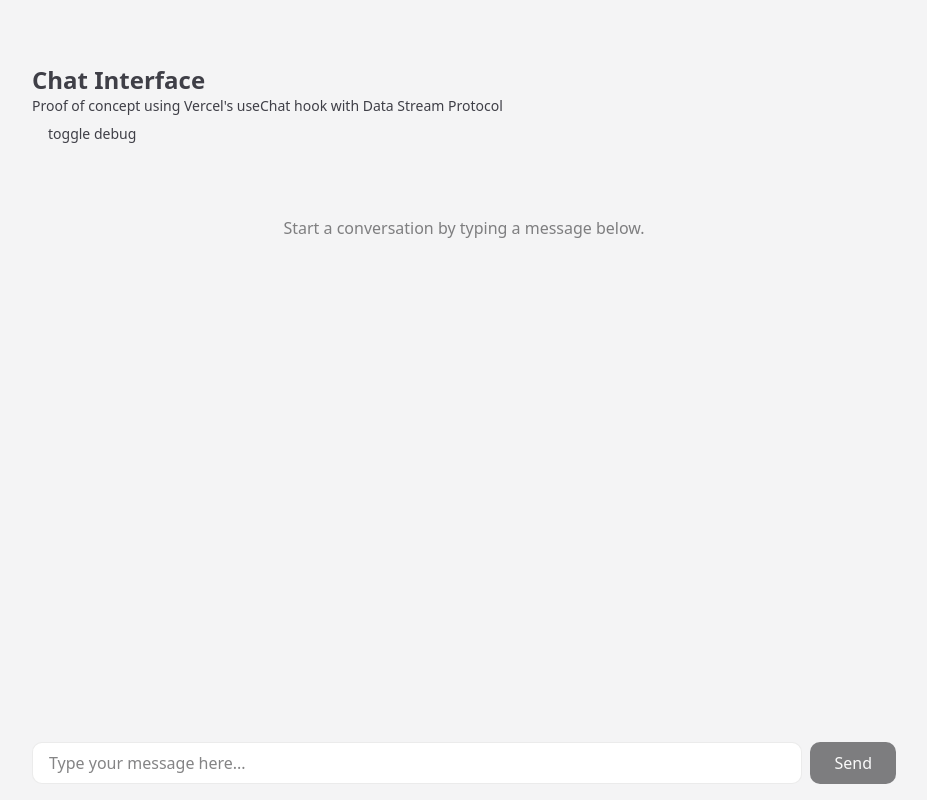
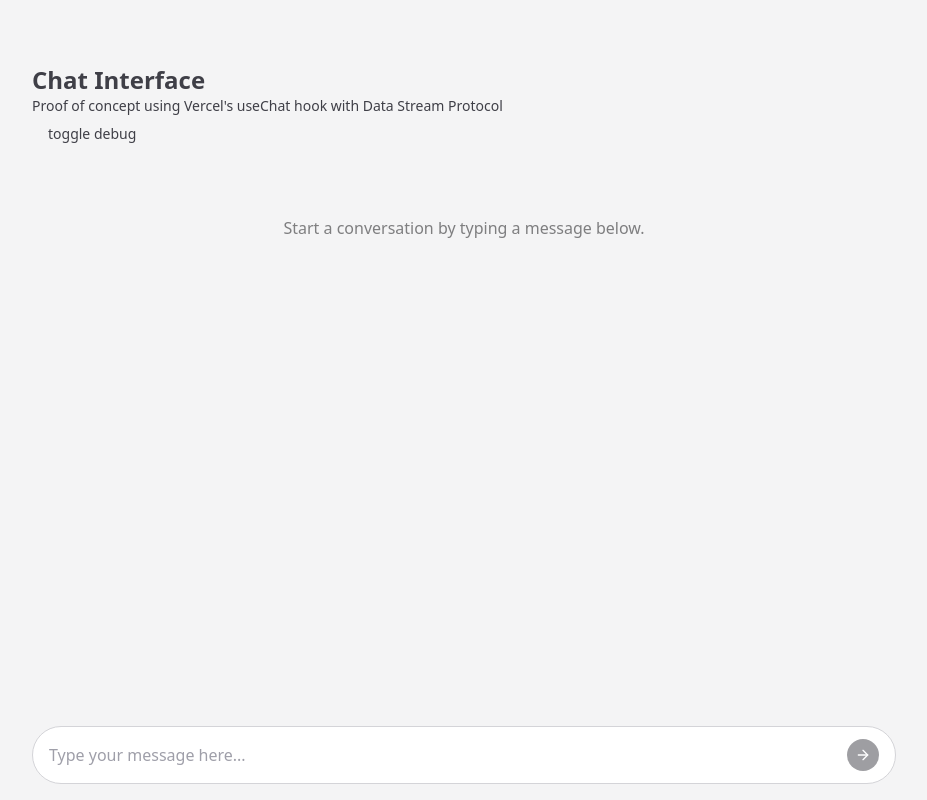
Before and after one commit to vtigo/prompt-interface-lab, a Next.js app in the folder frontend/: page / in a window 1280 px wide. Shown: the whole page, without its empty margins (176-1103 px from the left). Built offline with nearby package versions, Linux system fonts and the light colour scheme.

Commit message:
refactor: style the input

```diff
--- a/frontend/src/app/page.tsx
+++ b/frontend/src/app/page.tsx
@@ -4,6 +4,7 @@ import { Button } from '@/components/ui/button';
 import { Accordion, AccordionContent, AccordionItem, AccordionTrigger } from '@/components/ui/accordion';
 import { FilePanel } from '@/components/file-panel';
 import { ReasoningCogs } from '@/components/icons/reasoning-cogs';
+import { ArrowRight } from 'lucide-react';
 import { useChat } from '@ai-sdk/react';
 import { UIMessage } from 'ai';
 import { useEffect, useState } from 'react';
@@ -129,28 +130,52 @@ export default function Chat() {
           </div>
         )}
 
-        <form onSubmit={handleSubmit} className="flex gap-2">
-          <input
-            value={input}
-            onChange={handleInputChange}
-            placeholder="Type your message here..."
-            disabled={isLoading}
-            className="flex-1 px-4 py-2 border border-black/[.08] dark:border-white/[.145] rounded-lg bg-background text-foreground placeholder:text-foreground/50 focus:outline-none focus:ring-2 focus:ring-foreground/20 disabled:opacity-50"
-          />
-          <button
-            type="submit"
-            disabled={isLoading || !input.trim()}
-            className="px-6 py-2 bg-foreground text-background rounded-lg font-medium hover:bg-foreground/90 focus:outline-none focus:ring-2 focus:ring-foreground/20 disabled:opacity-50 disabled:cursor-not-allowed transition-colors"
-          >
-            Send
-          </button>
-        </form>
+        <FormInput
+          handleSubmit={handleSubmit}
+          input={input}
+          handleInputChange={handleInputChange}
+          isLoading={isLoading}
+        />
 
       </div>
 
 
     </div>
   );
+}
+
+const FormInput = ({
+  handleSubmit,
+  input,
+  handleInputChange,
+  isLoading
+}: {
+  handleSubmit: (event?: { preventDefault?: () => void }) => void;
+  input: string;
+  handleInputChange: (e: React.ChangeEvent<HTMLInputElement> | React.ChangeEvent<HTMLTextAreaElement>) => void;
+  isLoading: boolean;
+}) => {
+  return (
+    <form onSubmit={handleSubmit} className="relative">
+      <div className="flex items-center bg-white border border-zinc-300 rounded-full px-4 py-3  focus-within:border-zinc-700">
+        <input
+          value={input}
+          onChange={handleInputChange}
+          placeholder="Type your message here..."
+          disabled={isLoading}
+          className="flex-1 bg-transparent text-zinc-700 placeholder:text-zinc-400 focus:outline-none disabled:opacity-50"
+        />
+        <button
+          type="submit"
+          disabled={isLoading || !input.trim()}
+          className="ml-2 p-2 cursor-pointer bg-zinc-700 text-white rounded-full hover:bg-zinc-800 focus:outline-none disabled:opacity-50 disabled:cursor-not-allowed transition-colors"
+        >
+          <ArrowRight size={16} />
+        </button>
+      </div>
+    </form>
+
+  )
 }
 
 const MessagesInfos = ({ messages }: { messages: UIMessage[] }) => {
```
